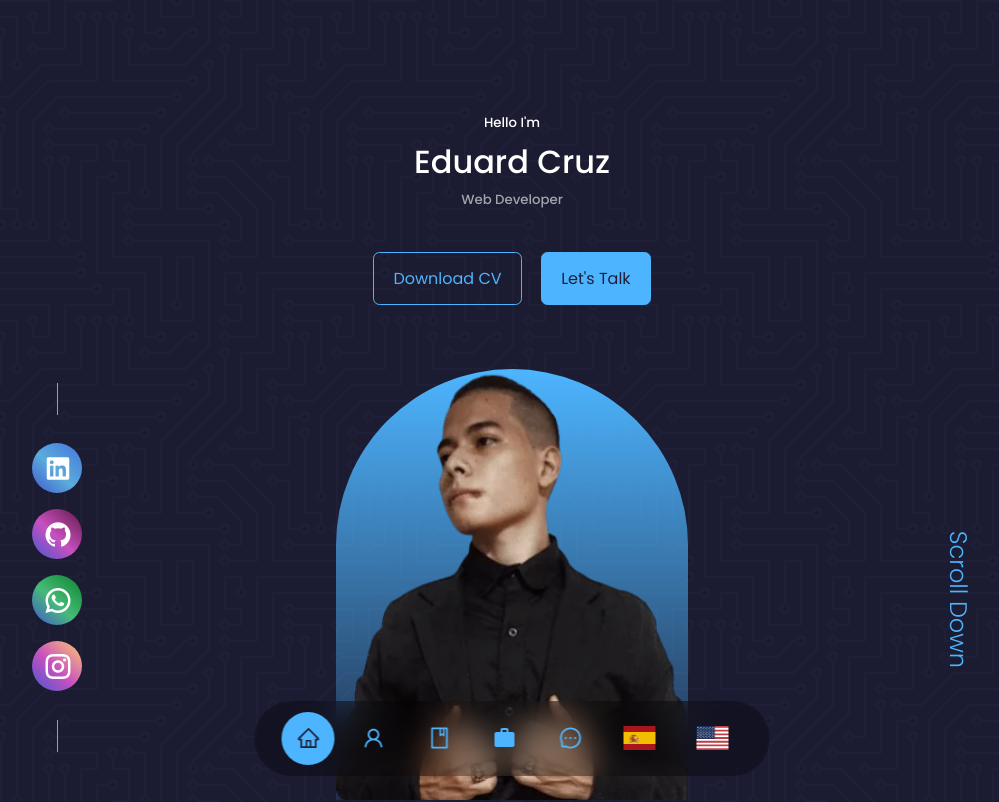
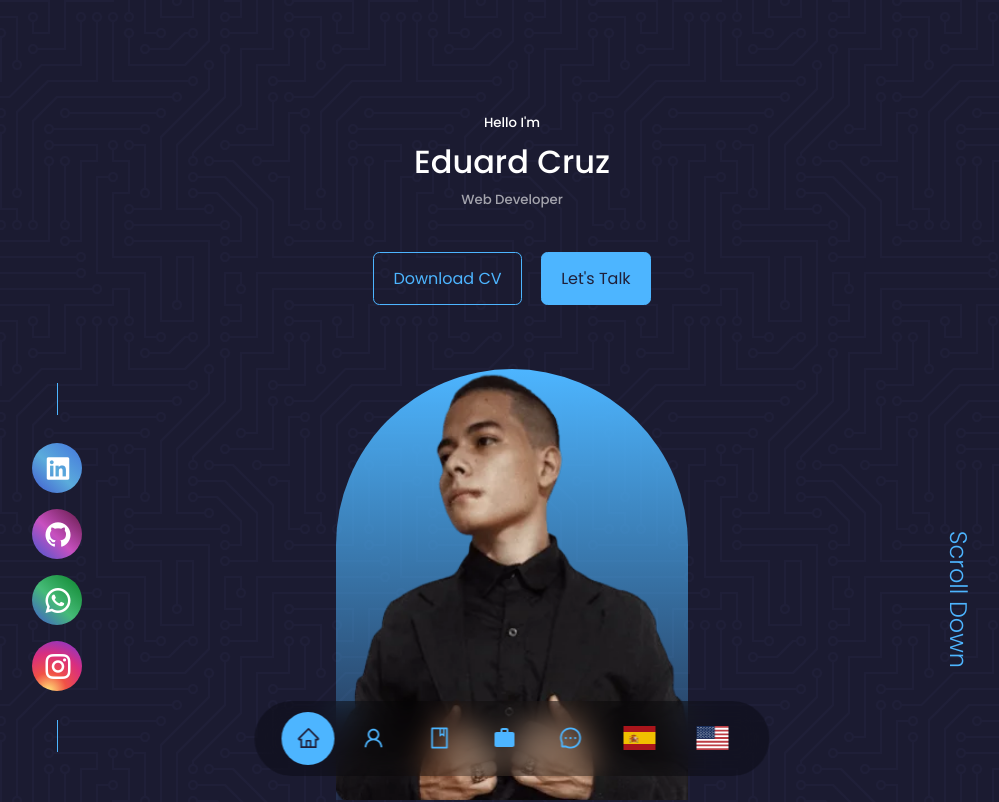
Before and after one commit to Dev-eCorp/reactPortfolioWithVite, a React (Vite) app: page / in a window 1280 px wide. Shown: the top 802 px of the page, without its empty margins (128-1127 px from the left). Built offline with nearby package versions, Linux system fonts and the light colour scheme.

Commit message:
[Update] Se modifican los colores del icono de instagram

```diff
--- a/src/components/header/header.css
+++ b/src/components/header/header.css
@@ -85,7 +85,7 @@ header {
 }
 
 .social-icons .aInst::before {
-    background: linear-gradient(43deg, #4158D0 0%, #C850C0 46%, #FFCC70 100%);
+    background: radial-gradient(circle at 33% 100%, #fed373 4%, #f15245 30%, #d92e7f 62%, #9b36b7 85%, #515ecf);
 }
 
 .social-icons a:hover::before {
@@ -113,7 +113,7 @@ header {
 }
 
 .header__socials .social-icons li a:hover .inst {
-    background: linear-gradient(43deg, #4158D0 0%, #C850C0 46%, #FFCC70 100%);
+    background: radial-gradient(circle at 33% 100%, #fed373 4%, #f15245 30%, #d92e7f 62%, #9b36b7 85%, #515ecf);
 }
 
 .header__socials .social-icons li a:hover .icons {
```
